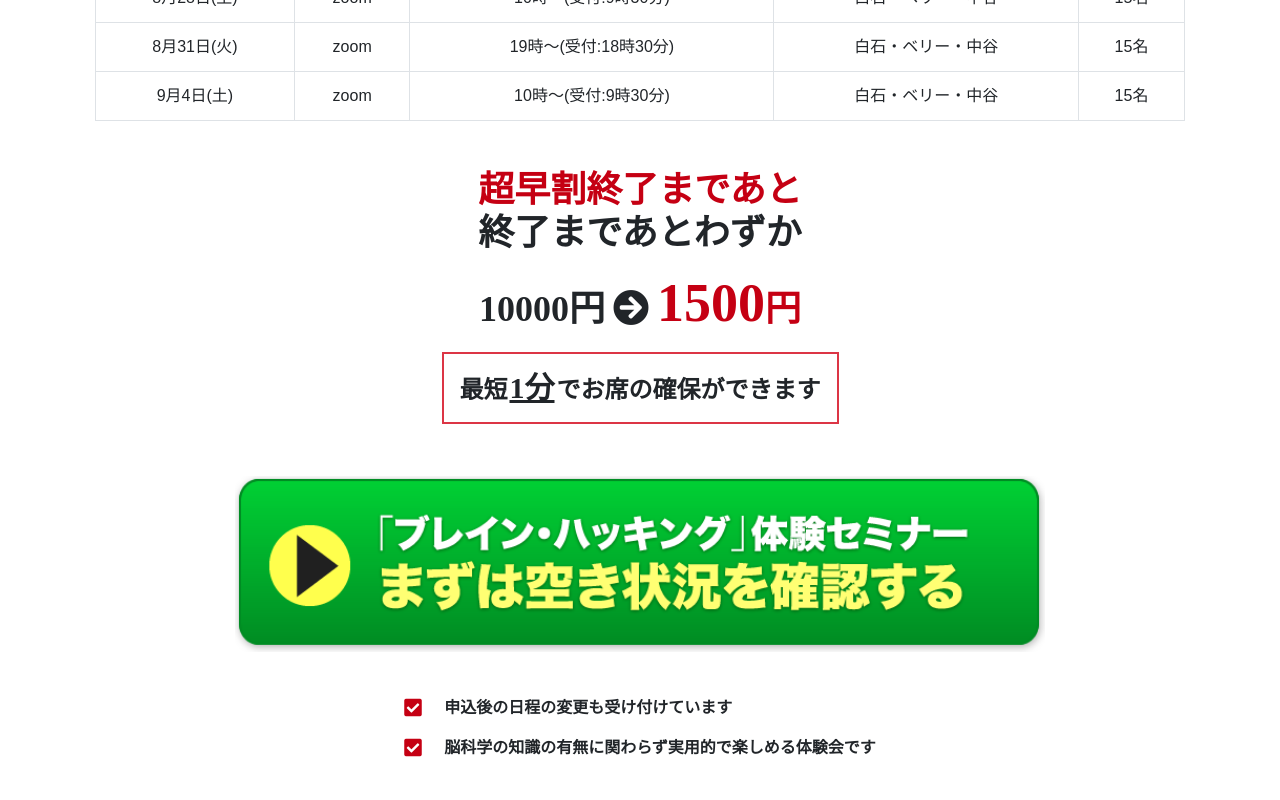
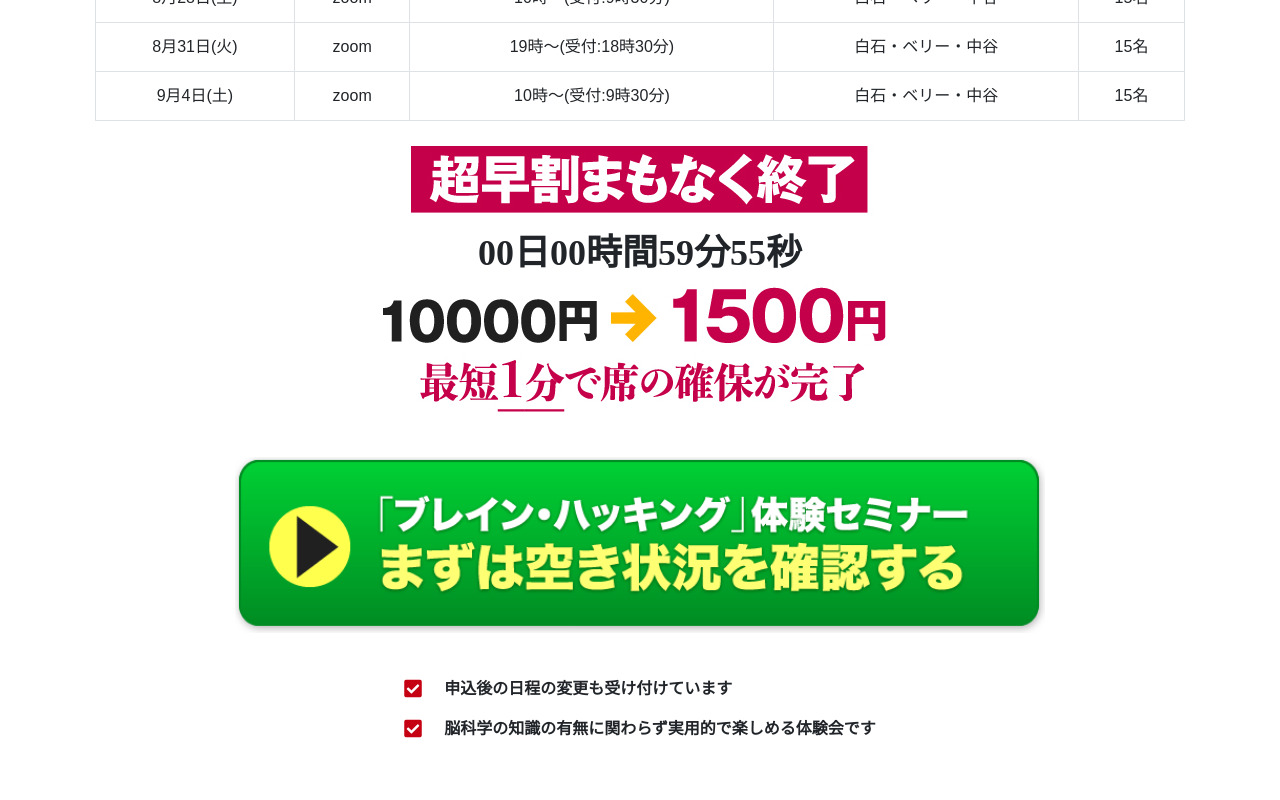
Before and after one commit to evilhomby/devon-211111, a plain HTML site: page index.html in a window 1280 px wide. Shown: the part 960-1760 px from the top of the page. Drawn offline with Linux system fonts and the light colour scheme; a web font is replaced by a local one.

Commit message:
第二次修改

```diff
--- a/index.html
+++ b/index.html
@@ -101,11 +101,14 @@
 						</tr>
 					</tbody>
 				</table>
-				<div class="countdown-container d-flex flex-column align-items-center my-5">
-					<h3 class="text-primary text-center">超早割終了まであと</h3>
-					<h3 class="countdown" data-seconds="5"><span class="time">00日00時間00分00秒</span></h3>
-					<h3 class="my-3 price"><span>10000円</span><i class="fas fa-arrow-circle-right px-2"></i><span class="text-primary"><span style="font-size:1.5em;">1500</span>円</span></h3>
-					<h4 class="border border-danger d-inline-block p-3">最短<span style="font-size: 1.25em;text-decoration: underline;padding:0px 2px">1分</span>でお席の確保ができます</h4>
+				<div class="countdown-container">
+					<div class="text-center mb-2">
+						<img src="images/countdown-01.jpg" class="img-fluid">
+					</div>
+					<h3 class="countdown text-center" data-seconds="3600"><span class="time">00日00時間00分00秒</span></h3>
+					<div class="text-center mt-2">
+						<img src="images/countdown-02.jpg" class="img-fluid">
+					</div>
 				</div>
 				<div class="btn-line my-5 text-center">
 					<a href="#" class="d-inline-block animated infinite pulse slow">
@@ -991,11 +994,14 @@
 
 		<section class="pb-4 pb-md-5">
 			<div class="container">
-				<div class="countdown-container d-flex flex-column align-items-center my-5">
-					<h3 class="text-primary text-center">超早割終了まであと</h3>
-					<h3 class="countdown" data-seconds="5"><span class="time">00日00時間00分00秒</span></h3>
-					<h3 class="my-3"><span>10000円</span><i class="fas fa-arrow-circle-right"></i><span class="text-primary">1500円</span></h3>
-					<h4 class="border border-danger d-inline-block p-3">最短1分でお席の確保ができます</h4>
+				<div class="countdown-container">
+					<div class="text-center mb-2">
+						<img src="images/countdown-01.jpg" class="img-fluid">
+					</div>
+					<h3 class="countdown text-center" data-seconds="3600"><span class="time">00日00時間00分00秒</span></h3>
+					<div class="text-center mt-2">
+						<img src="images/countdown-02.jpg" class="img-fluid">
+					</div>
 				</div>
 				<div class="btn-line my-5 text-center">
 					<a href="#" class="d-inline-block animated infinite pulse slow">
```
Also changed, not shown: images/countdown-01.jpg (added), images/countdown-02.jpg (added).
